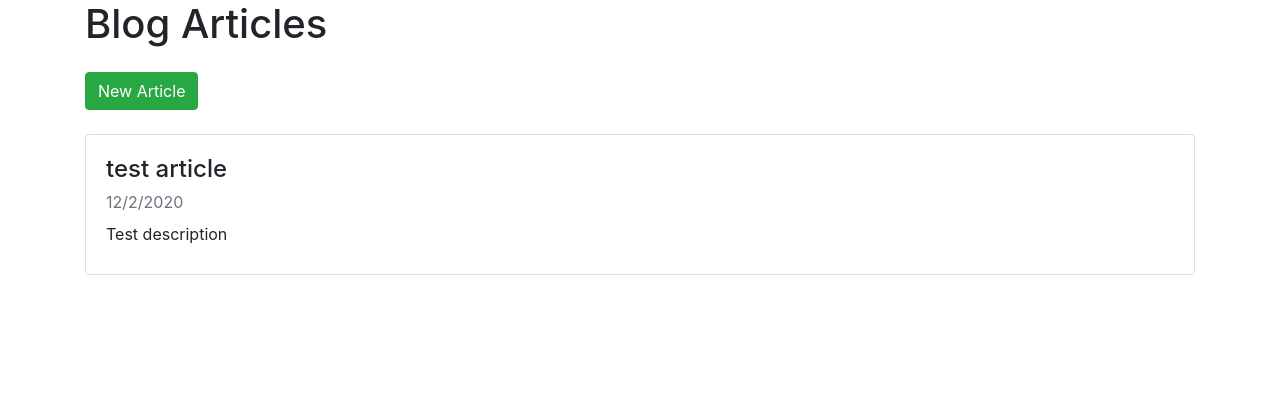
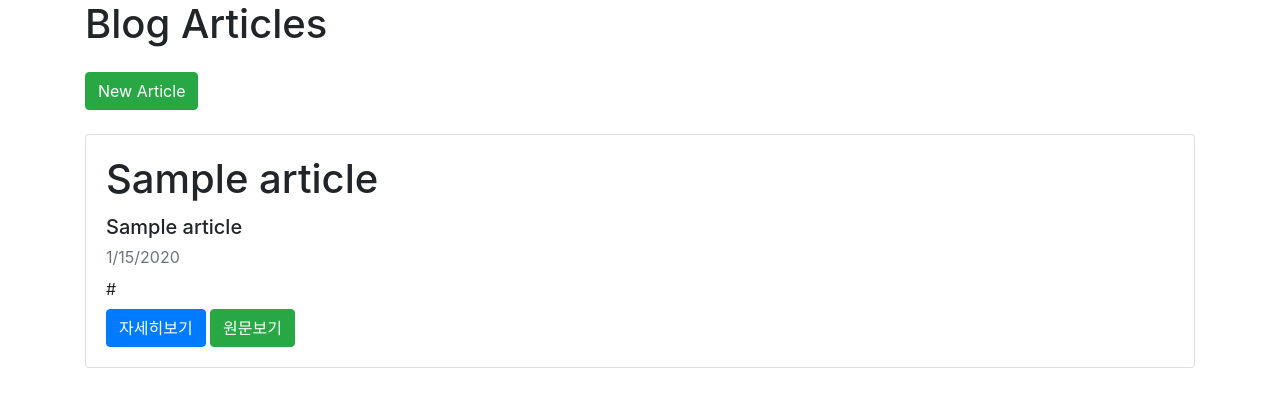
Before and after one commit to jaeyoung0509/article_service, a Node server app: page / in a window 1280 px wide. Shown: the top 407 px of the page. Run offline with Node 20, Linux system fonts and the light colour scheme; tables that the repository leaves empty hold one stand-in row (values such as "Sample post"); some libraries are stand-ins or nearby versions.

Commit message:
디비연동완료

```diff
--- a/models/article.js
+++ b/models/article.js
@@ -1,5 +1,9 @@
+const { Int32 } = require('mongodb')
 const mongoose = require('mongoose')
 const articleSchema = new mongoose.Schema({
+  index : {
+    type: Number
+  },
   title : {
     type: String
   },
@@ -15,4 +19,4 @@ const articleSchema = new mongoose.Schema({
   }
 })
 
-module.exports = mongoose.model('article',articleSchema)
+module.exports = mongoose.model('article',articleSchema , 'Article')
--- a/server.js
+++ b/server.js
@@ -1,18 +1,19 @@
-const express = require('express');
-const app = express();
-const mongoose = require('mongoose')
-const articleRouter = require('./routes/articles')
-app.set('view engine' , 'ejs')
-app.use('/articles',articleRouter)
+const express = require('express')
+  const mongoose = require('mongoose')
 
-mongoose.connect('mongodb://dong:dong123@07.148.99.250:27017/admin' ,{
-useNewUrlParser : true , useUnifiedTopology : true})
-app.get('/', function (req, res) {
-  const articles = [{
-    title : 'test article',
-    createdAt : new Date() ,
-    description : 'Test description'
-  }]
-  res.render('articles/index' , { articles: articles})
-})
-app.listen(3000)
+  const articleRouter = require('./routes/articles')
+  const Article = require('./models/article')
+  const app = express()
+  mongoose.connect('mongodb://developer:developer@207.148.99.250:27017/article_service' ,{
+    useNewUrlParser: true, useUnifiedTopology: true, useCreateIndex: true, useFindAndModify: false})
+  app.set('view engine' , 'ejs')
+  //app.use(express.unlencoded({ extended : false }))
+
+  app.get('/',async (req, res) => {
+    const articles = await Article.find().sort({upload_day : 'desc'})
+    res.render('articles/index' , { articles: articles})
+  })
+
+  app.use('/articles',articleRouter)
+
+  app.listen(3000)
--- /dev/null
+++ b/test.js
@@ -0,0 +1,6 @@
+const mongoose = require('mongoose');
+
+mongoose.connect('mongodb://developer:developer@207.148.99.250:27017/article_service', {
+useNewUrlParser: true, useUnifiedTopology: true, useCreateIndex: true, useFindAndModify: false })
+  .then(() => console.log('Successfully connected to mongodb!'))
+  .catch(e => console.error(e));
--- a/views/articles/index.ejs
+++ b/views/articles/index.ejs
@@ -15,11 +15,16 @@
 <% articles.forEach(article => { %>
   <div class = "card mt-4">
     <div class ="card-body">
-      <h4 class = "card-title"> <%= article.title %> </h4>
+      <h1 class = "card-title"> <%= article.title_kor %> </h1>
+      <h5 class = "card-title"> <%= article.title %> </h5>
+
       <div class = "card-subtitle text-muted mb-2">
-        <%= article.createdAt.toLocaleDateString() %>
+        <%= article.upload_day.toLocaleDateString() %>
       </div>
-      <div class ="card-text mb-2"> <%= article.description%> </div>
+      <div class ="card-text mb-2"> <%= article.href%> </div>
+      <a href="articles/<%= article.id%>" class="btn btn-primary">자세히보기</a>
+      <a href= article.href class="btn btn-success">원문보기</a>
+
     </div>
     </div>
 <% }) %>
```
Also changed, not shown: routes/articles.js (+23 -1 lines), views/articles/show.ejs (+10 -5 lines).
